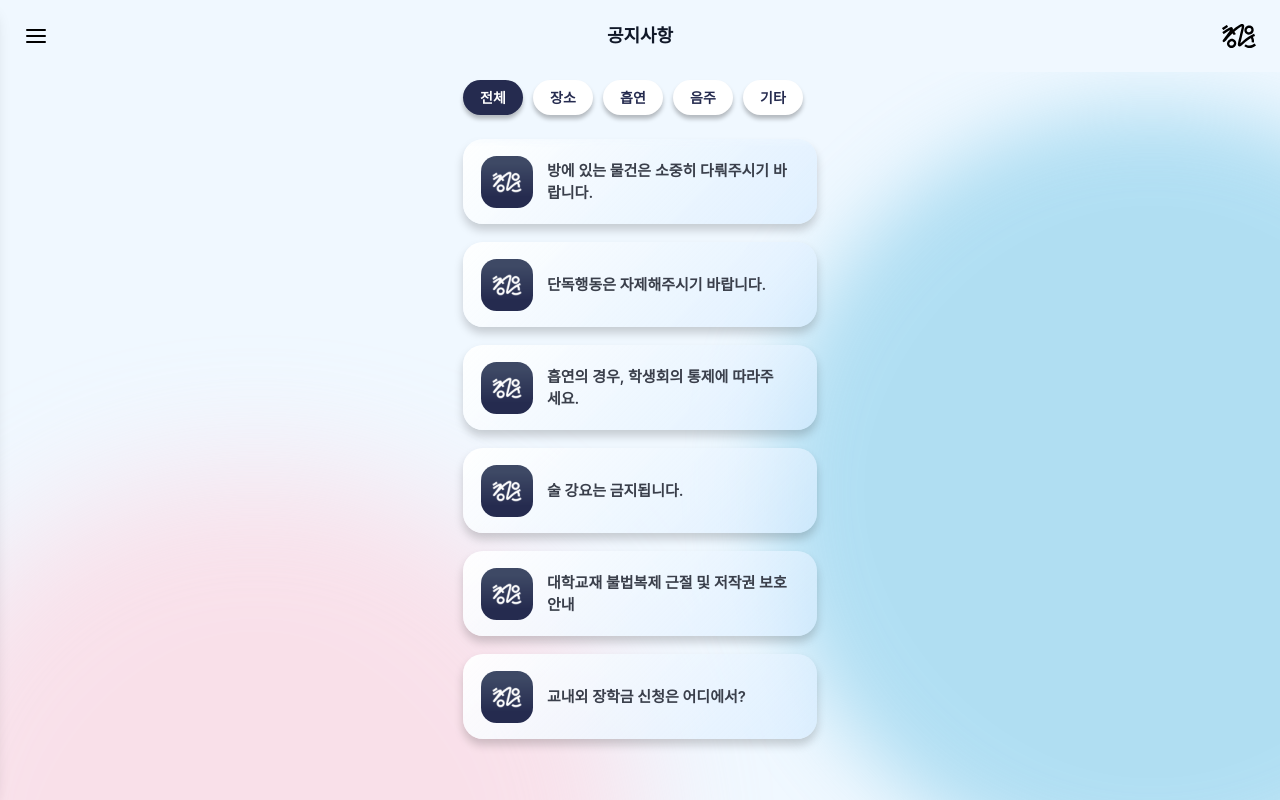
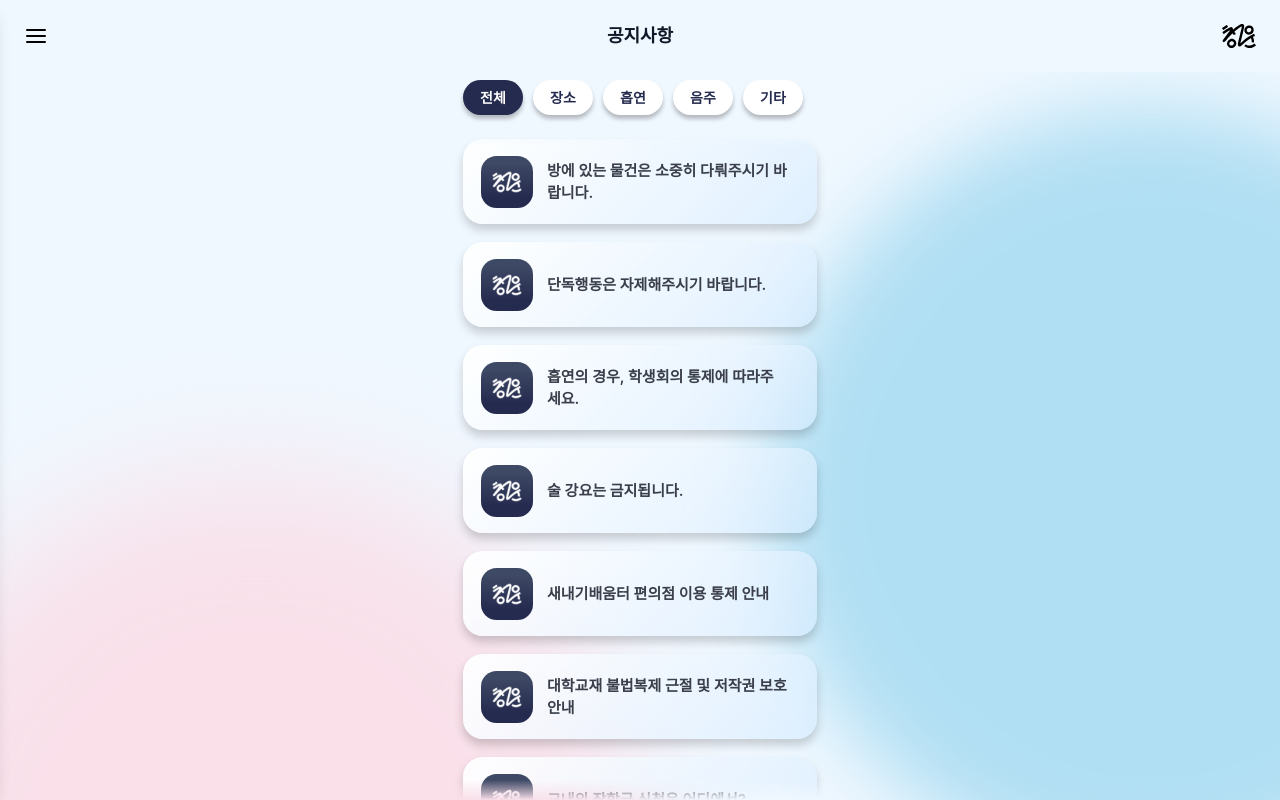
Before and after one commit to KAU-CHUNG-WOON-OT/front_end, a React (Vite) app: page /notice in a window 1280 px wide. Built offline with nearby package versions, Linux system fonts and the light colour scheme; a web font is replaced by a local one.

Commit message:
chore: 공지 추가

```diff
--- a/src/data/notice.ts
+++ b/src/data/notice.ts
@@ -43,6 +43,13 @@ export const notices: NoticeItem[] = [
     category: "음주",
   },
   {
+    id: 7,
+    title: "새내기배움터 편의점 이용 통제 안내",
+    content:
+      "안녕하세요.\n새내기배움터 운영과 관련하여 편의점 이용사항을 안내드립니다.\n\n2일차 자유시간에는 통제 없이 모든 참가자가 편의점을 이용할 수 있습니다.\n\n그 외 모든 시간대에는 슈퍼패스 소지자에 한해 편의점 이용이 가능합니다.\n\n원활한 행사 운영과 안전 관리를 위해 현장 스태프의 안내에 적극 협조해 주시기 바랍니다.\n\n참가자 여러분의 양해와 협조 부탁드립니다.\n감사합니다.",
+    category: "장소",
+  },
+  {
     id: 5,
     title: "대학교재 불법복제 근절 및 저작권 보호 안내",
     image: notice1,
```
